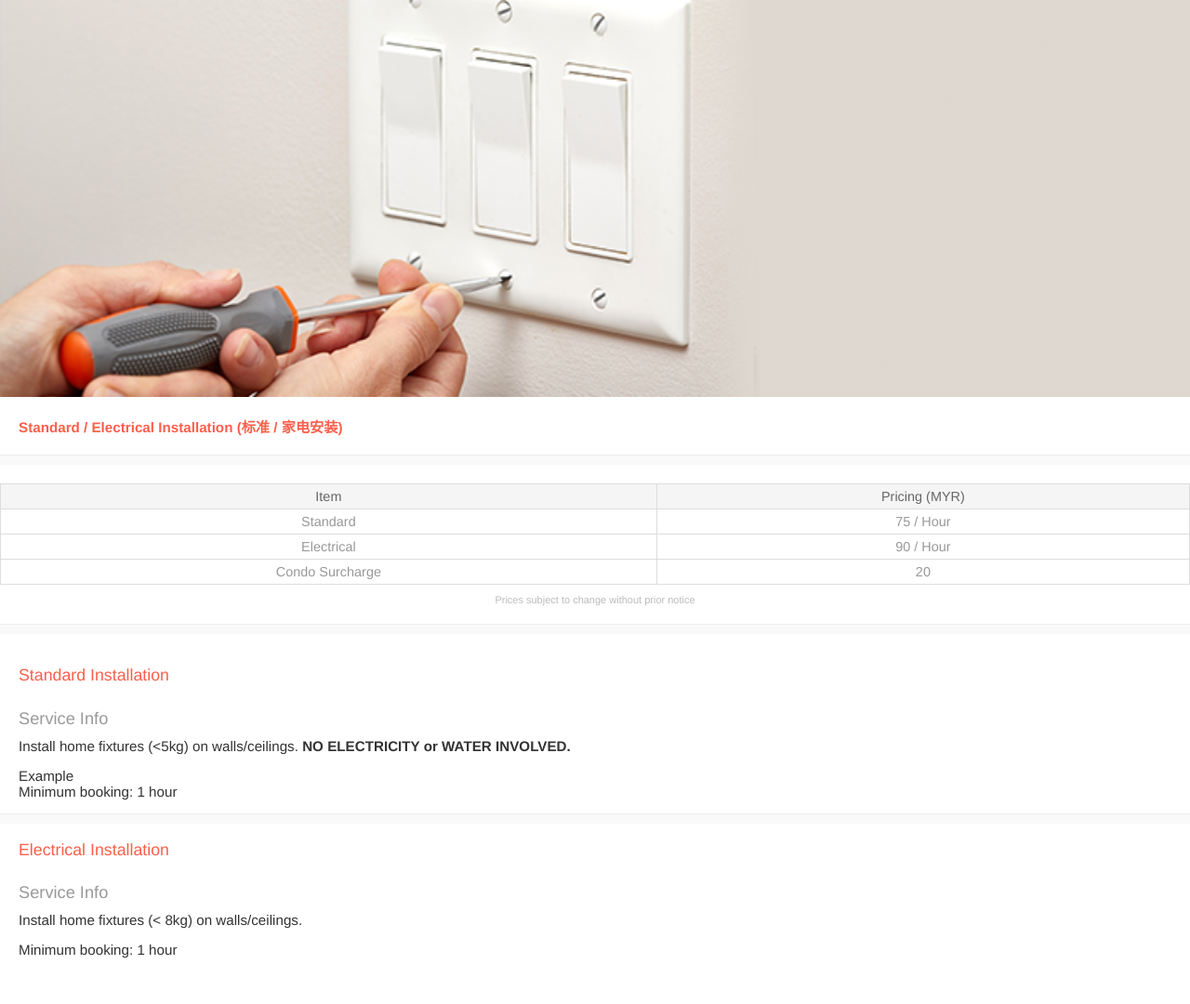
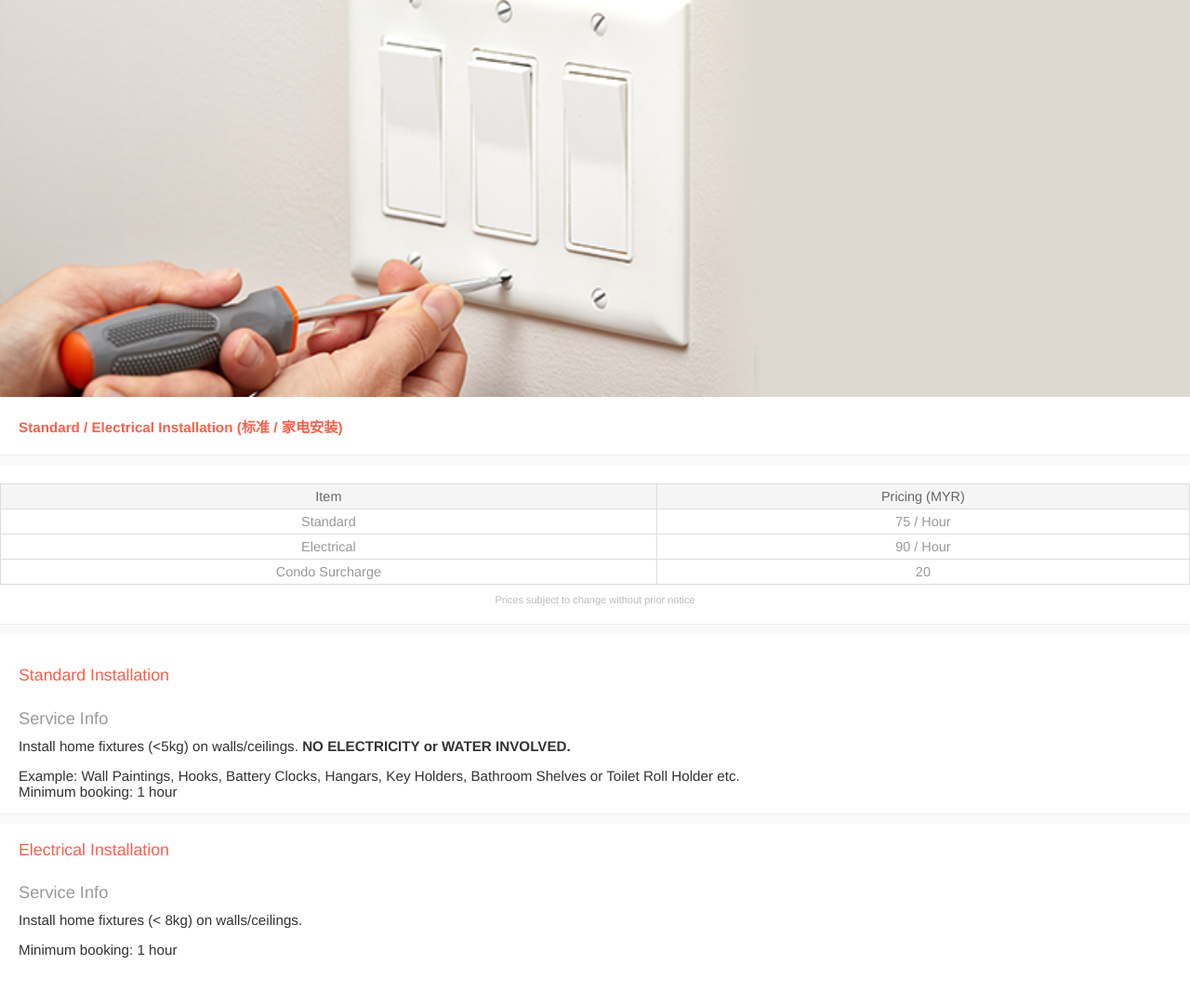
Before and after one commit to blooms-singapore/pages, a Jekyll site: the page built from en/services/installation.html, in a window 1280 px wide. Shown: the whole page at 93% size. Built offline with Jekyll 4.4.1, drawn with Linux system fonts in a browser that asks for light colours.

Commit message:
Update installation.html

```diff
--- a/en/services/installation.html
+++ b/en/services/installation.html
@@ -19,7 +19,8 @@ layout: service
     Install home fixtures (<5kg) on walls/ceilings. <strong>NO ELECTRICITY or WATER INVOLVED.</strong>
 
   </p>
-Example
+Example: Wall Paintings, Hooks, Battery Clocks, Hangars, Key Holders, Bathroom Shelves or Toilet Roll Holder etc.
+
   <p>
   Minimum booking: 1 hour
   </p>
```
